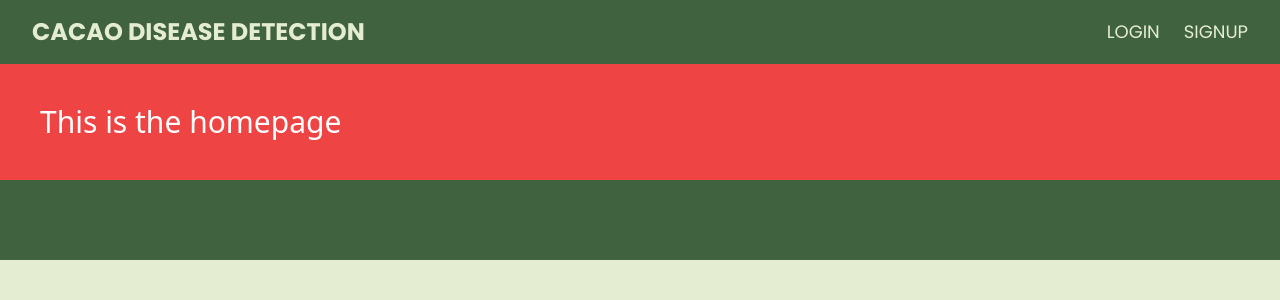
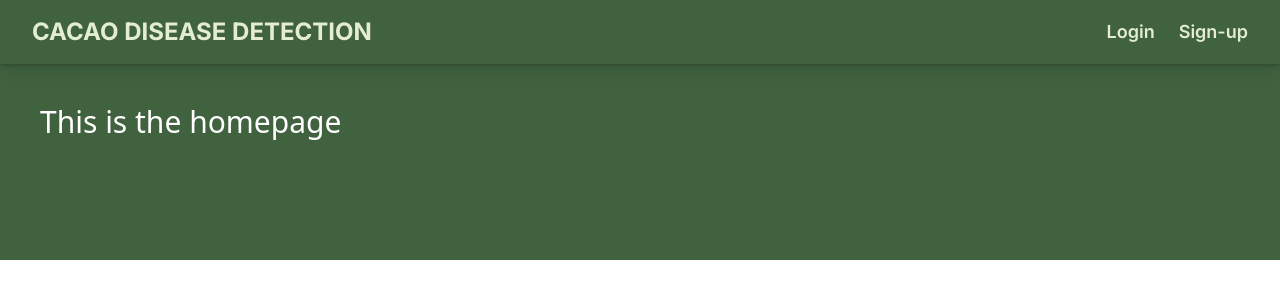
Before and after one commit to paturiick/Cacao-Disease-Detection, a Nuxt app: page / in a window 1280 px wide. Shown: the top 300 px of the page. Built offline with nearby package versions, Linux system fonts and the light colour scheme.

Commit message:
fix: changed the font

```diff
--- a/components/atoms/LabelButton.vue
+++ b/components/atoms/LabelButton.vue
@@ -1,5 +1,5 @@
 <template>
-    <button class="bg-background text-primary font-poppins p-3">
+    <button class="bg-background text-primary font-inter p-3">
         <slot />
     </button>
 </template>
--- a/components/atoms/Logo.vue
+++ b/components/atoms/Logo.vue
@@ -1,5 +1,5 @@
 <template>
-    <div class="text-2xl font-bold font-poppins text-background uppercase">
+    <div class="text-2xl font-bold font-inter text-background uppercase">
         Cacao Disease Detection
     </div>
 </template>
--- a/components/atoms/NavLink.vue
+++ b/components/atoms/NavLink.vue
@@ -1,5 +1,5 @@
 <template>
-    <NuxtLink :to="href" class="text-background hover:text-gray-400 transition-colors font-poppins text-lg">
+    <NuxtLink :to="href" class="text-background hover:text-gray-400 transition-colors font-inter font-semibold text-lg">
         {{ label }}
     </NuxtLink>
 </template>
--- a/components/molecules/NavMenu.vue
+++ b/components/molecules/NavMenu.vue
@@ -9,7 +9,7 @@ import NavLink from '~/components/atoms/NavLink.vue'
 
 const links = [
     { href: '/', label: '' },
-    { href: '/log-in', label: 'LOGIN' },
-    { href: '/sign-up', label: 'SIGNUP' }
+    { href: '/log-in', label: 'Login' },
+    { href: '/sign-up', label: 'Sign-up' }
 ]
 </script>
--- a/components/organisms/NavBar.vue
+++ b/components/organisms/NavBar.vue
@@ -1,5 +1,5 @@
 <template>
-    <header class="flex items-center justify-between py-4 px-8 bg-primary shadow">
+    <header class="flex items-center justify-between py-4 px-8 bg-primary shadow drop-shadow-lg">
         <Logo />
         <NavMenu />
     </header>
--- a/layouts/default.vue
+++ b/layouts/default.vue
@@ -3,7 +3,7 @@ import NavBar from '~/components/organisms/NavBar.vue';
 </script>
 
 <template>
-  <div class="min-h-screen bg-background">
+  <div class="min-h-screen">
     <NavBar />
     <slot />
     <footer class="bg-primary text-white p-10 text-3xl"></footer>
--- a/nuxt.config.ts
+++ b/nuxt.config.ts
@@ -25,7 +25,7 @@ export default defineNuxtConfig({
       },
       {
         rel: 'stylesheet',
-        href: 'https://fonts.googleapis.com/css2?family=Inter:ital,wght@0,100..900;1,100..900&display=swap',
+        href: "https://fonts.googleapis.com/css2?family=Inter:wght@300;400;600;700&family=Merriweather:wght@400;700&display=swap"
       }
       ]
     }
--- a/package.json
+++ b/package.json
@@ -10,6 +10,7 @@
     "postinstall": "nuxt prepare"
   },
   "dependencies": {
+    "express": "^5.1.0",
     "nuxt": "^4.0.3",
     "vue": "^3.5.18",
     "vue-router": "^4.5.1"
--- a/pages/index.vue
+++ b/pages/index.vue
@@ -1,5 +1,5 @@
 <template>
-  <div class="bg-red-500 text-white p-10 text-3xl">
+  <div class="bg-primary text-white p-10 text-3xl">
     This is the homepage
   </div>
 </template>
```
Also changed, not shown: 1 other file (tests, documents, lock files or other folders).
